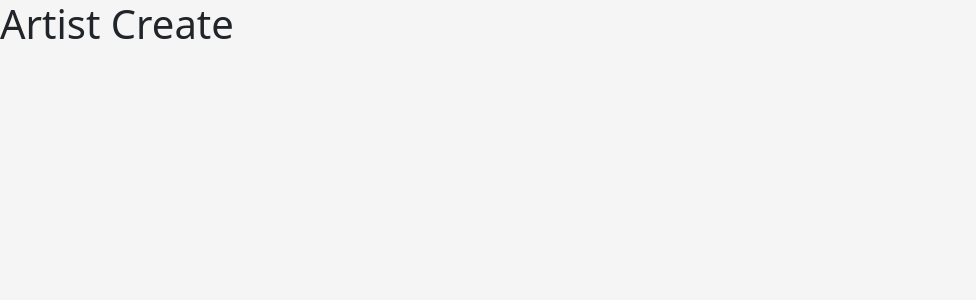
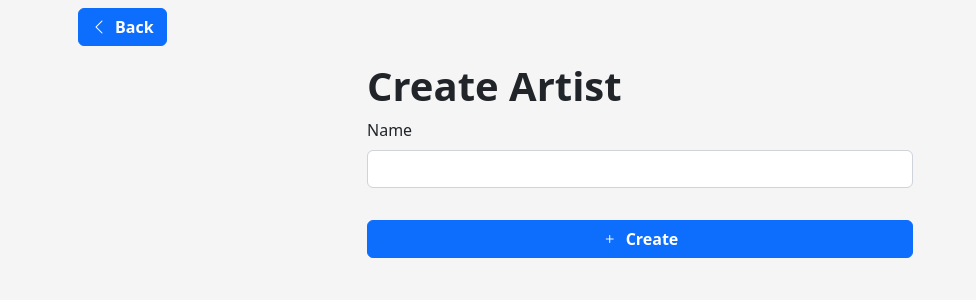
Before and after one commit to crvouga/setlist, a Nuxt app: page /artist/create in a window 1280 px wide. Shown: the top 300 px of the page, without its empty margins (0-976 px from the left). Built offline with nearby package versions, Linux system fonts and the light colour scheme.

Commit message:
create artist working

```diff
--- a/pages/artist/create/index.vue
+++ b/pages/artist/create/index.vue
@@ -1,3 +1,81 @@
+<script lang="ts" setup>
+import { ArtistPostBody } from "~~/utils";
+
+const name = ref("");
+const nameProblems = ref<string[]>([]);
+
+watch(name, () => {
+  nameProblems.value = [];
+});
+
+const problems = ref<string[]>([]);
+const status = ref<"NotAsked" | "Loading" | "Err" | "Ok">("NotAsked");
+
+const create = async () => {
+  status.value = "Loading";
+  problems.value = [];
+  nameProblems.value = [];
+
+  const body: ArtistPostBody = {
+    artistName: name.value,
+  };
+
+  const result = await $fetch("/api/artist", {
+    method: "POST",
+    body,
+  });
+
+  if (result.type === "Ok") {
+    status.value = "Ok";
+    return;
+  }
+
+  status.value = "Err";
+
+  if (result.error.type === "server_error") {
+    problems.value = [result.error.message];
+    return;
+  }
+
+  if (result.error.type === "unauthorized") {
+    problems.value = ["Must be signed in"];
+    return;
+  }
+
+  if (result.error.type === "validation") {
+    nameProblems.value = result.error.artistName;
+    return;
+  }
+};
+</script>
+
 <template>
-  <h1>Artist Create</h1>
+  <NavBarBack to="/" />
+
+  <main class="container mt-2">
+    <section class="row justify-content-center">
+      <div class="col-12 col-md-8 col-lg-6">
+        <h2 class="fs-1 fw-bold">Create Artist</h2>
+
+        <TextField
+          label="Name"
+          id="name"
+          v-model="name"
+          :problems="nameProblems" />
+
+        <Problems class="mt-2" :problems="problems" />
+
+        <div class="mt-4">
+          <Button
+            class="w-100"
+            variant="primary"
+            @click="create()"
+            :loading="status === 'Loading'">
+            <Icon name="plus" />
+            Create
+          </Button>
+        </div>
+      </div>
+    </section>
+  </main>
 </template>
--- a/utils/artist.ts
+++ b/utils/artist.ts
@@ -2,3 +2,11 @@ import { z } from "zod";
 
 export const ArtistId = z.string().uuid();
 export type ArtistId = z.infer<typeof SongId>;
+
+export const ArtistName = z.string().min(2);
+export type ArtistName = z.infer<typeof ArtistName>;
+
+export const ArtistPostBody = z.object({
+  artistName: ArtistName,
+});
+export type ArtistPostBody = z.infer<typeof ArtistPostBody>;
--- a/utils/index.ts
+++ b/utils/index.ts
@@ -1,4 +1,5 @@
 export * from "./result";
+export * from "./artist";
 export * from "./setlist";
 export * from "./account";
 export * from "./session";
```
Also changed, not shown: db/db.postgres.ts (+15 -2 lines), 2 other files (tests, documents, lock files or other folders).
